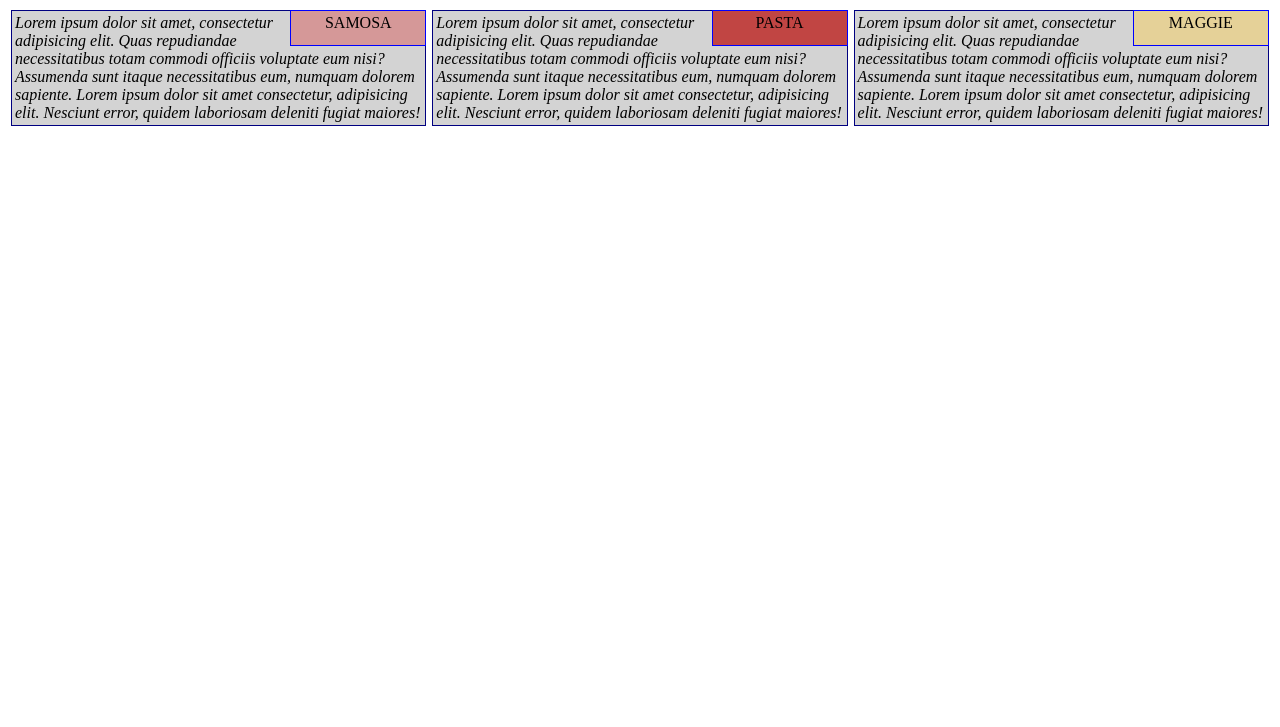
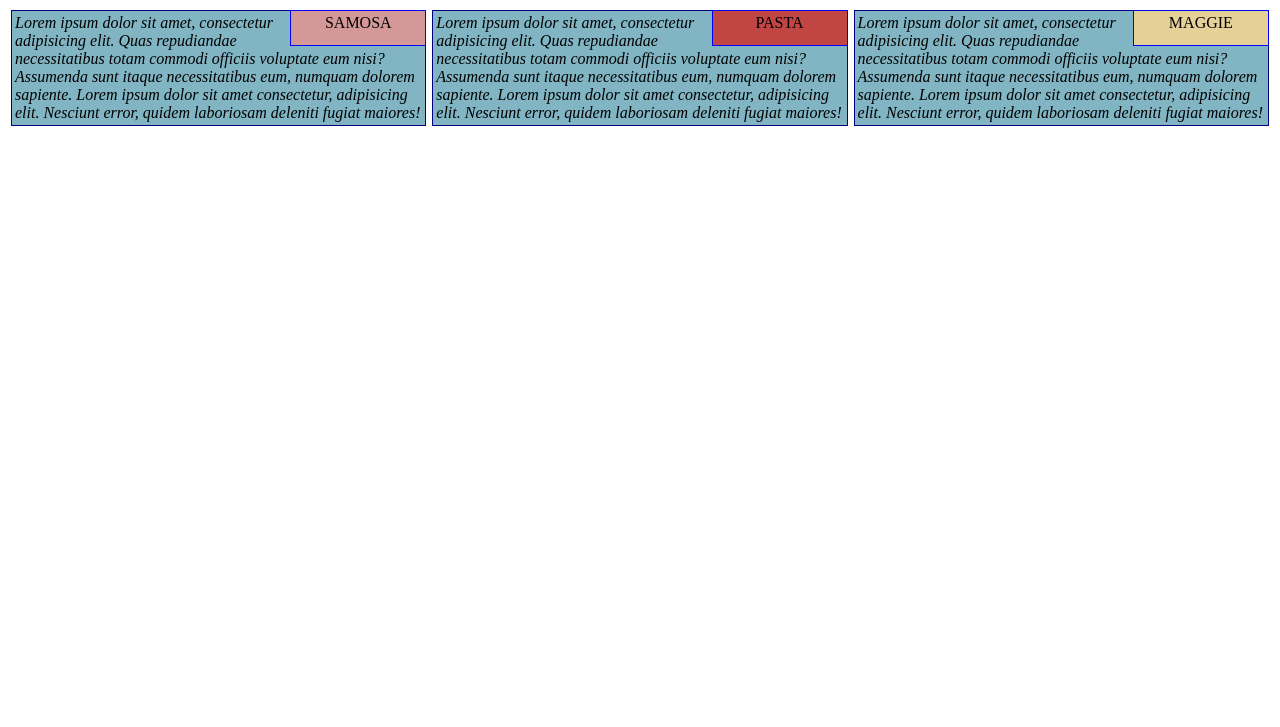
Before and after one commit to sahilgupta3030/MOD2-Menu-float-clear, a plain HTML site: page index.html in a window 1280 px wide. Shown: the part 73-800 px from the top of the page. Drawn offline with Linux system fonts and the light colour scheme.

Commit message:
Update style.css

```diff
--- a/style.css
+++ b/style.css
@@ -9,7 +9,7 @@ h1{
 
 p{
   box-sizing: border-box;
-  background-color:lightgrey;
+  background-color: #81B5C4;
   border: solid navy 1px;
   padding: 3px;
   margin: 3px;
```
